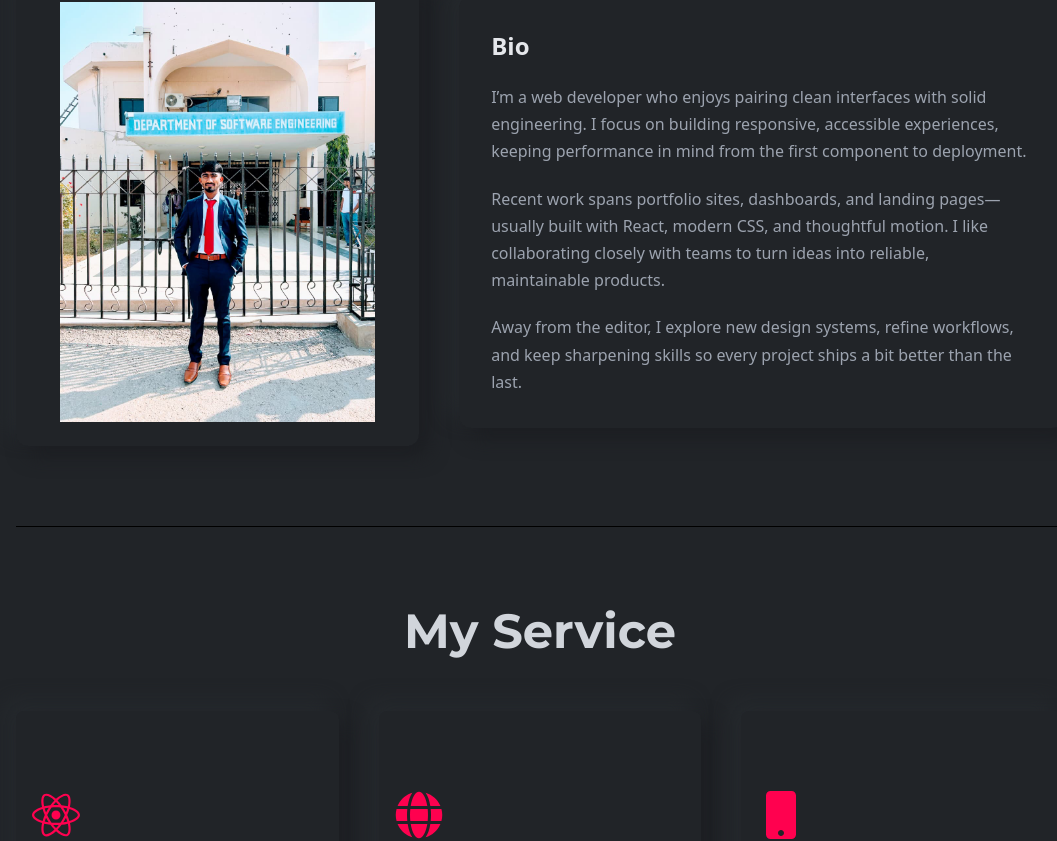
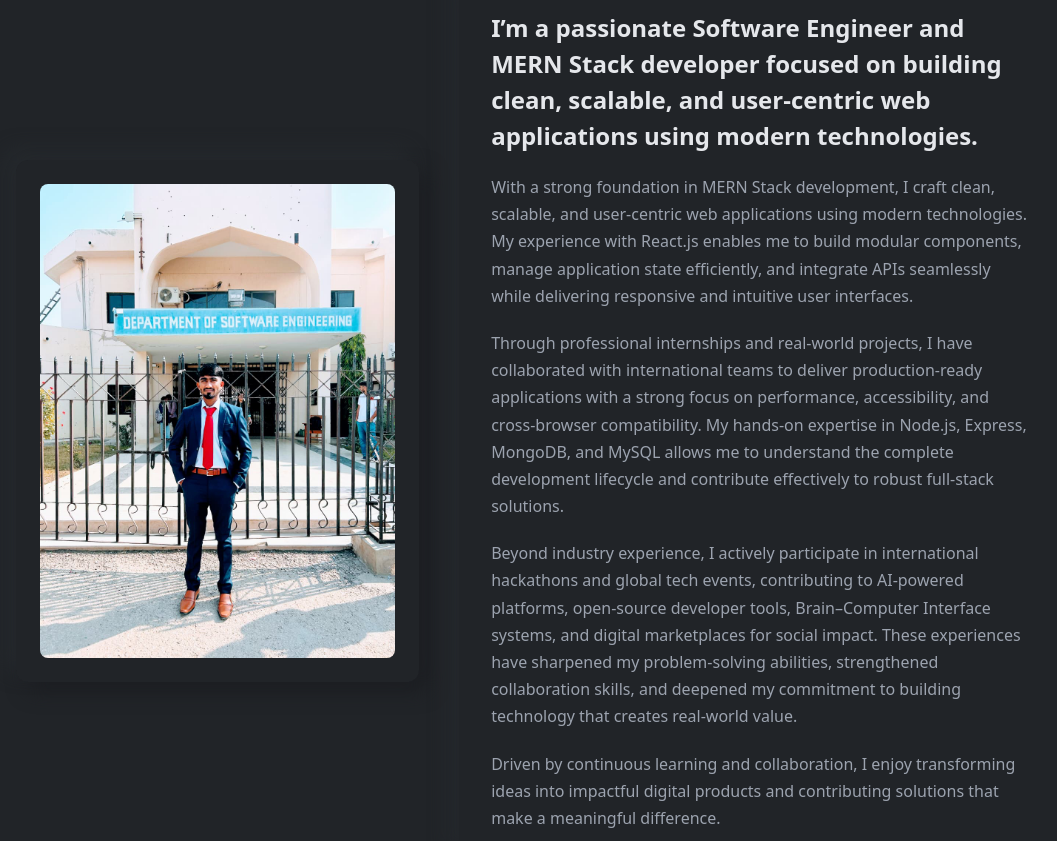
Before and after one commit to Hareshku/HareshKumar, a React (Create React App) app: page / in a window 1280 px wide. Shown: the part 859-1700 px from the top of the page, without its empty margins (100-1157 px from the left). Built offline with nearby package versions, Linux system fonts and the light colour scheme.

Commit message:
About section updated

```diff
--- a/src/components/about/About.js
+++ b/src/components/about/About.js
@@ -20,15 +20,18 @@ const About = () => {
           />
         </div>
         <div className={styles.bioCard}>
-          <h3 className={styles.bioHeading}>Bio</h3>
+          <h3 className={styles.bioHeading}>I’m a passionate Software Engineer and MERN Stack developer focused on building clean, scalable, and user-centric web applications using modern technologies.</h3>
           <p className={styles.bioText}>
-            I’m a web developer who enjoys pairing clean interfaces with solid engineering. I focus on building responsive, accessible experiences, keeping performance in mind from the first component to deployment.
+            With a strong foundation in MERN Stack development, I craft clean, scalable, and user-centric web applications using modern technologies. My experience with React.js enables me to build modular components, manage application state efficiently, and integrate APIs seamlessly while delivering responsive and intuitive user interfaces.
           </p>
           <p className={styles.bioText}>
-            Recent work spans portfolio sites, dashboards, and landing pages—usually built with React, modern CSS, and thoughtful motion. I like collaborating closely with teams to turn ideas into reliable, maintainable products.
+            Through professional internships and real-world projects, I have collaborated with international teams to deliver production-ready applications with a strong focus on performance, accessibility, and cross-browser compatibility. My hands-on expertise in Node.js, Express, MongoDB, and MySQL allows me to understand the complete development lifecycle and contribute effectively to robust full-stack solutions.
           </p>
           <p className={styles.bioText}>
-            Away from the editor, I explore new design systems, refine workflows, and keep sharpening skills so every project ships a bit better than the last.
+           Beyond industry experience, I actively participate in international hackathons and global tech events, contributing to AI-powered platforms, open-source developer tools, Brain–Computer Interface systems, and digital marketplaces for social impact. These experiences have sharpened my problem-solving abilities, strengthened collaboration skills, and deepened my commitment to building technology that creates real-world value.
+          </p>
+          <p className={styles.bioText}>
+           Driven by continuous learning and collaboration, I enjoy transforming ideas into impactful digital products and contributing solutions that make a meaningful difference.
           </p>
         </div>
       </div>
--- a/src/components/about/About.module.css
+++ b/src/components/about/About.module.css
@@ -24,7 +24,6 @@
 
 .image {
   width: 100%;
-  max-height: 420px;
   object-fit: contain;
   border-radius: 0.5rem;
 }
--- a/src/components/banner/RightBanner.js
+++ b/src/components/banner/RightBanner.js
@@ -1,5 +1,6 @@
 import React from 'react';
 import { bannerImg } from "../../assets/index";
+
 import styles from './RightBanner.module.css';
 
 const RightBanner = () => {
```
